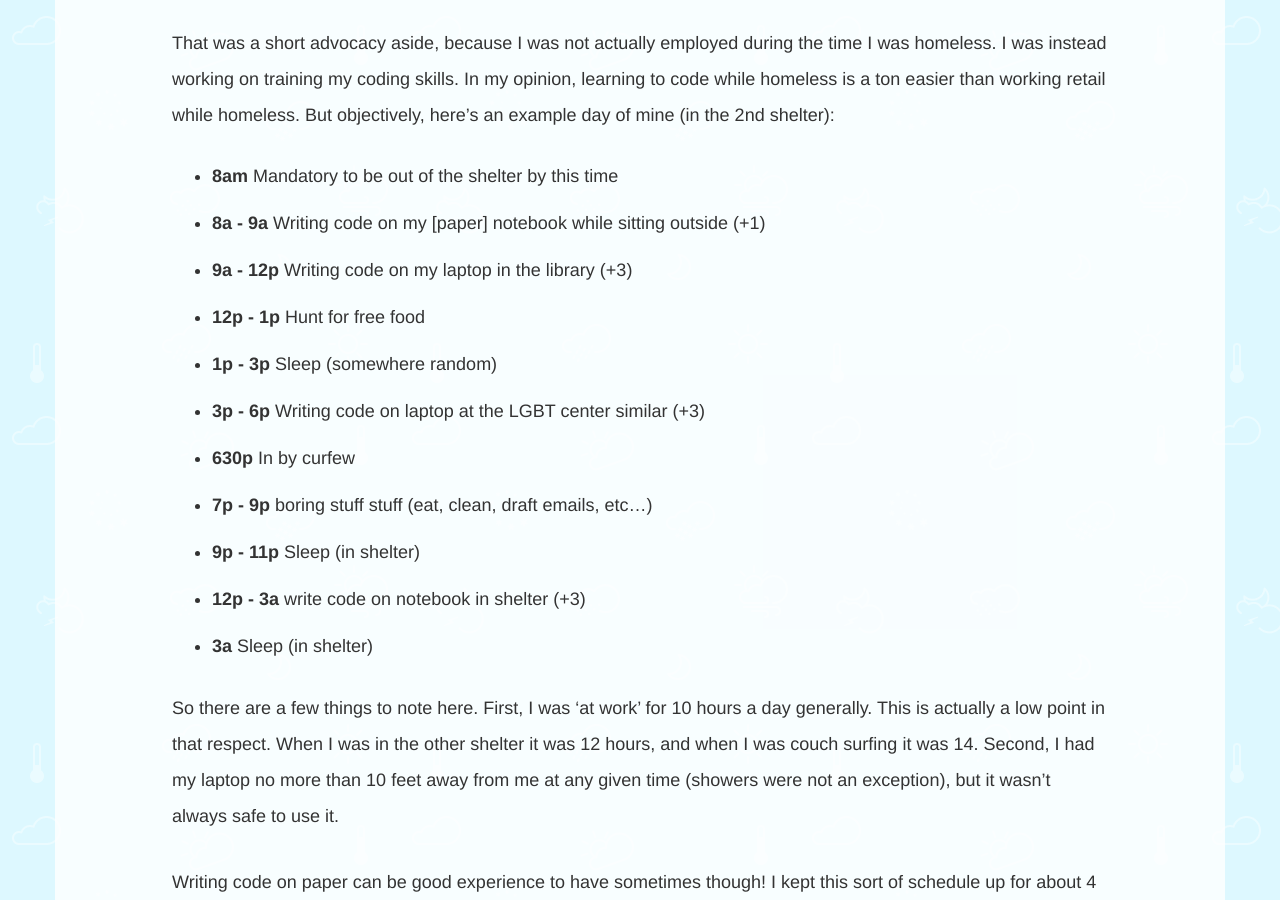
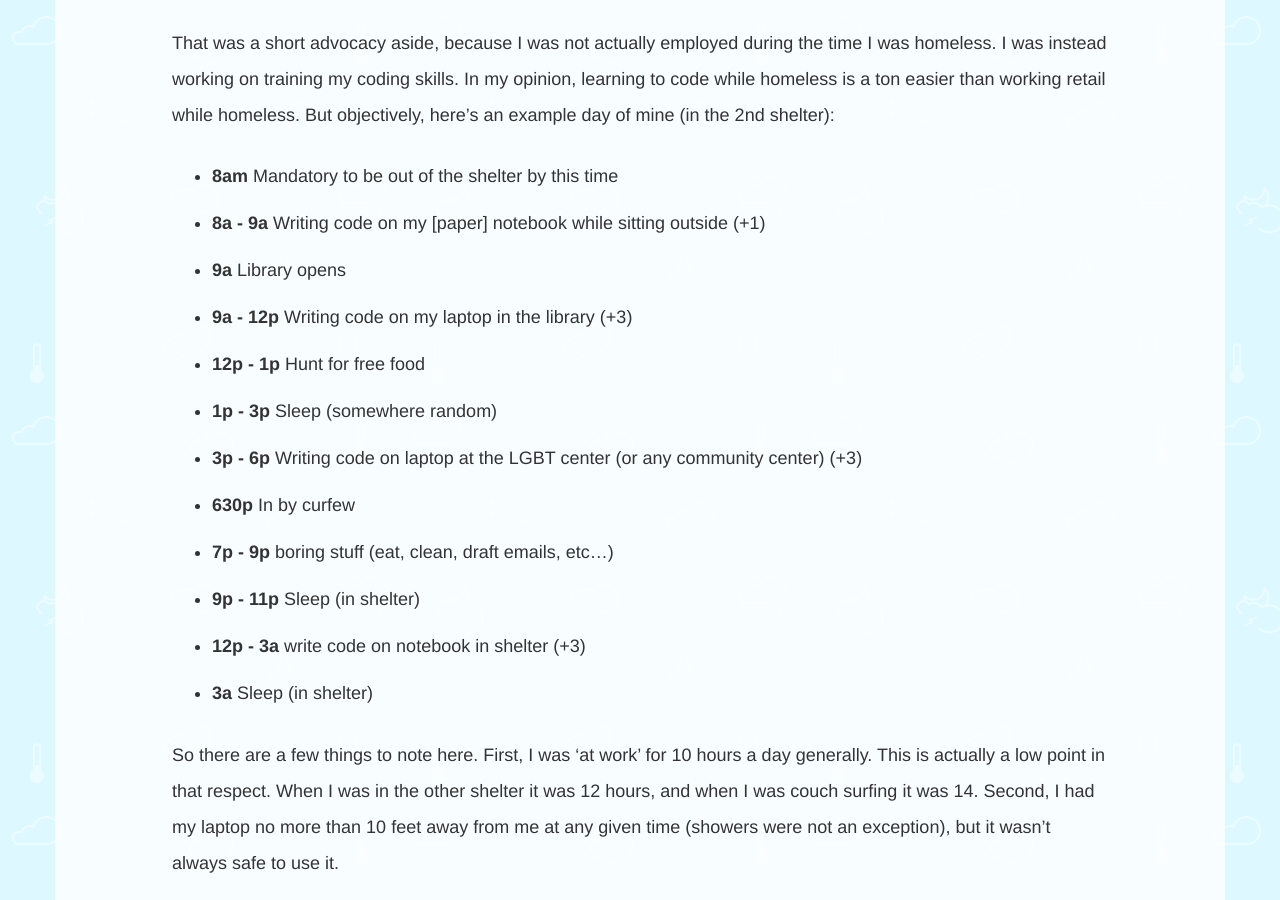
Before and after one commit to coilysiren/lynncyrin.github.io, a Jekyll site: the page built from _posts/2016-06-12-origin-story.md, in a window 1280 px wide and 900 px high, scrolled down 1404 px. Built offline with Jekyll 4.4.1, drawn with Linux system fonts in a browser that asks for light colours; nearby versions of some CDN libraries.

Commit message:
more context on my day

```diff
--- a/_posts/2016-06-12-origin-story.md
+++ b/_posts/2016-06-12-origin-story.md
@@ -27,12 +27,13 @@ That was a short advocacy aside, because I was not actually employed during the
 
 *   **8am** Mandatory to be out of the shelter by this time
 *   **8a - 9a** Writing code on my [paper] notebook while sitting outside (+1)
+*   **9a** Library opens
 *   **9a - 12p** Writing code on my laptop in the library (+3)
 *   **12p - 1p** Hunt for free food
 *   **1p - 3p** Sleep (somewhere random)
-*   **3p - 6p** Writing code on laptop at the LGBT center similar (+3)
+*   **3p - 6p** Writing code on laptop at the LGBT center (or any community center) (+3)
 *   **630p** In by curfew
-*   **7p - 9p** boring stuff stuff (eat, clean, draft emails, etc...)
+*   **7p - 9p** boring stuff (eat, clean, draft emails, etc...)
 *   **9p - 11p** Sleep (in shelter)
 *   **12p - 3a** write code on notebook in shelter (+3)
 *   **3a** Sleep (in shelter)
```
